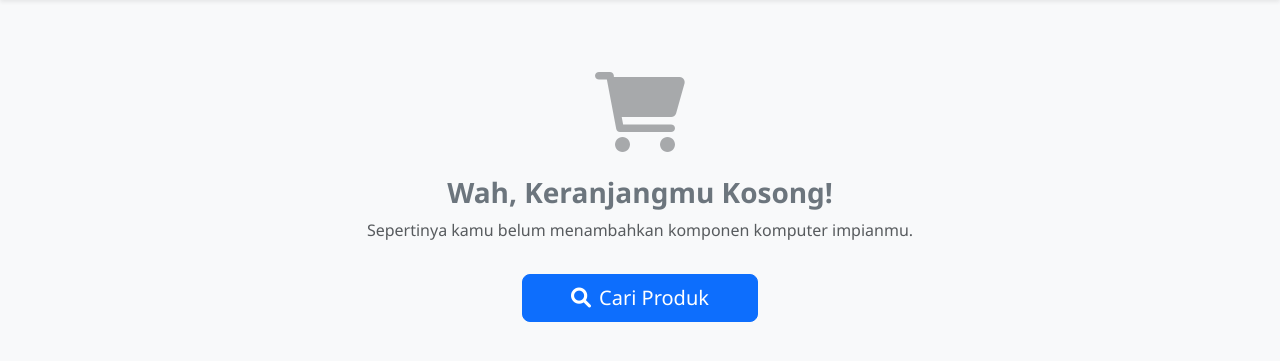
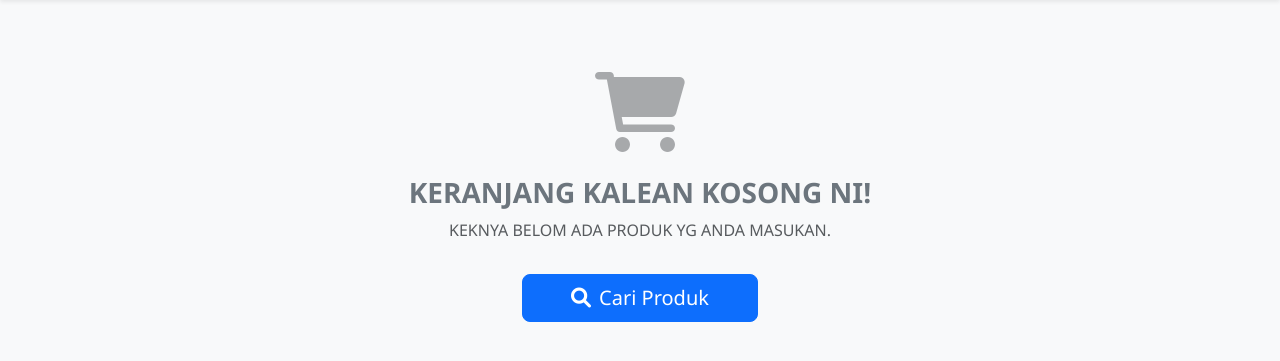
Before and after one commit to owensitompul05-ops/Projectuass, a Flask app: page /keranjang in a window 1280 px wide. Shown: the part 50-411 px from the top of the page. Run offline with Flask 3, Linux system fonts and the light colour scheme.

Commit message:
Update cart.html

```diff
--- a/templates/cart.html
+++ b/templates/cart.html
@@ -26,8 +26,8 @@
             <div class="mb-4">
                 <i class="fas fa-shopping-cart fa-5x text-muted opacity-50"></i>
             </div>
-            <h3 class="fw-bold text-secondary">Wah, Keranjangmu Kosong!</h3>
-            <p class="text-muted">Sepertinya kamu belum menambahkan komponen komputer impianmu.</p>
+            <h3 class="fw-bold text-secondary">KERANJANG KALEAN KOSONG NI!</h3>
+            <p class="text-muted">KEKNYA BELOM ADA PRODUK YG ANDA MASUKAN.</p>
             <a href="{{ url_for('home') }}" class="btn btn-primary btn-lg mt-3 px-5">
                 <i class="fas fa-search me-2"></i>Cari Produk
             </a>
```
